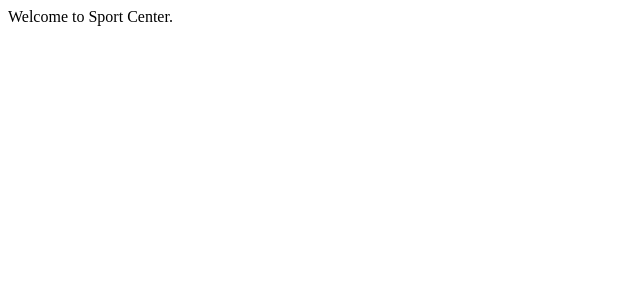
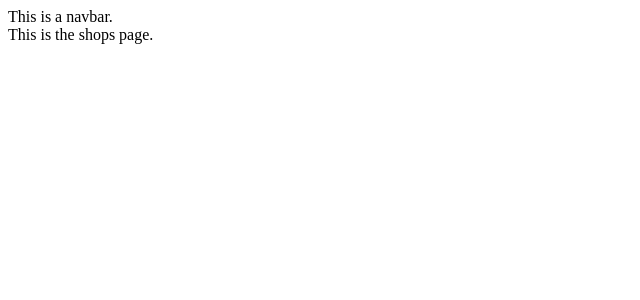
Before and after one commit to hugoseri/bigbagngo-test, a React (Create React App) app in the folder front/: page / in a window 1280 px wide. Shown: the top 300 px of the page, without its empty margins (0-640 px from the left). Built offline with nearby package versions, Linux system fonts and the light colour scheme; no server answers.

Commit message:
Add basic routing

```diff
--- /dev/null
+++ b/front/jsconfig.json
@@ -0,0 +1,6 @@
+{
+  "compilerOptions": {
+    "baseUrl": "src"
+  },
+  "include": ["src"]
+}
--- a/front/package.json
+++ b/front/package.json
@@ -8,6 +8,7 @@
     "axios": "^0.21.1",
     "react": "^17.0.2",
     "react-dom": "^17.0.2",
+    "react-router-dom": "^5.2.0",
     "react-scripts": "4.0.3",
     "web-vitals": "^1.0.1"
   },
--- a/front/src/App.js
+++ b/front/src/App.js
@@ -1,15 +1,28 @@
-import React, { useEffect, useState } from "react";
+import React from "react";
+import { BrowserRouter as Router, Switch, Route } from "react-router-dom";
+
+import NavBar from "components/NavBar";
+import Shops from "components/Shops";
+import Backoffice from "components/Backoffice";
+import NoMatch from "components/NoMatch";
 
 function App() {
-  useEffect(() => {
-    fetch("http://localhost:8080/shop")
-      .then((result) => result.json())
-      .then((result) => {
-        console.log(result);
-      });
-  }, []);
-
-  return <div>Welcome to Sport Center.</div>;
+  return (
+    <Router>
+      <NavBar />
+      <Switch>
+        <Route exact path="/">
+          <Shops />
+        </Route>
+        <Route path="/admin">
+          <Backoffice />
+        </Route>
+        <Route path="*">
+          <NoMatch />
+        </Route>
+      </Switch>
+    </Router>
+  );
 }
 
 export default App;
--- /dev/null
+++ b/front/src/components/Backoffice.js
@@ -0,0 +1,5 @@
+import React from "react";
+
+export default function Backoffice() {
+  return <div>This is the backoffice page !</div>;
+}
--- /dev/null
+++ b/front/src/components/NavBar.js
@@ -0,0 +1,5 @@
+import React from "react";
+
+export default function NavBar() {
+  return <div>This is a navbar.</div>;
+}
--- /dev/null
+++ b/front/src/components/NoMatch.js
@@ -0,0 +1,5 @@
+import React from "react";
+
+export default function NoMatch() {
+  return <div>This is the 404 page.</div>;
+}
--- /dev/null
+++ b/front/src/components/Shops.js
@@ -0,0 +1,5 @@
+import React from "react";
+
+export default function Shops() {
+  return <div>This is the shops page.</div>;
+}
```
Also changed, not shown: 1 other file (tests, documents, lock files or other folders).
